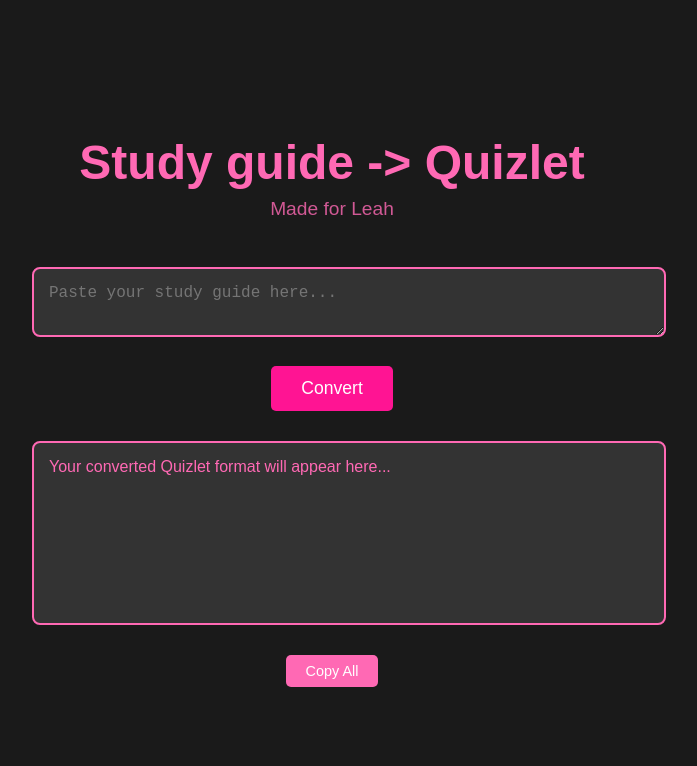
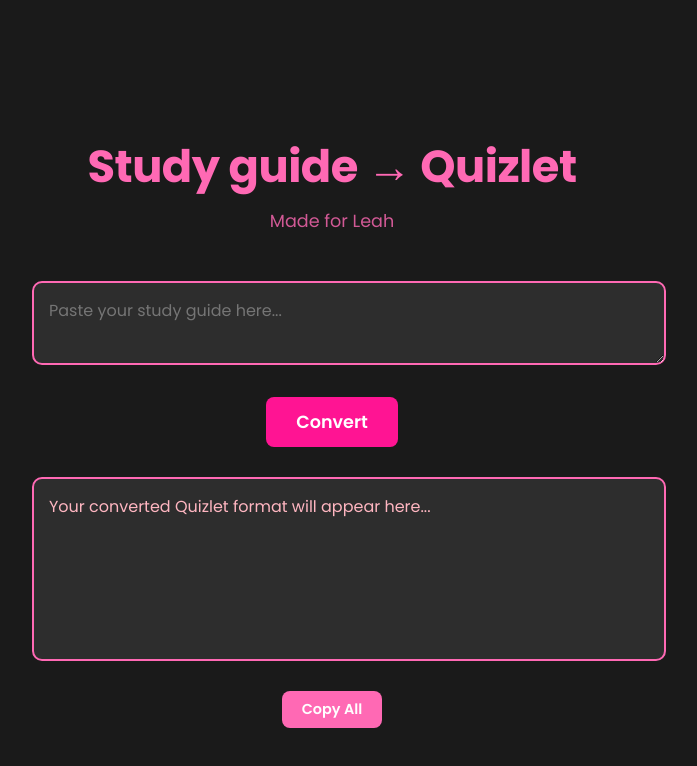
Before and after one commit to Yeti-Owner/quizlet-leah, a plain HTML site: page public/index.html in a window 1280 px wide. Shown: the whole page, without its empty margins (308-1005 px from the left). Drawn offline with Linux system fonts and the light colour scheme.

Commit message:
Moved to CSS file, new font

```diff
--- a/public/index.html
+++ b/public/index.html
@@ -2,80 +2,16 @@
 <html>
 <head>
   <title>Study Guide Converter</title>
-  <style>
-    body {
-      font-family: Arial, sans-serif;
-      background-color: #1a1a1a;
-      color: #ff69b4;
-      margin: 0;
-      min-height: 100vh;
-      display: flex;
-      flex-direction: column;
-      justify-content: center;
-      align-items: center;
-    }
-    .container {
-      max-width: 600px;
-      width: 90%;
-      margin: 20px auto;
-      text-align: center;
-    }
-    h1 {
-      font-size: 3rem;
-      margin-bottom: 0.5rem;
-    }
-    .subtitle {
-      font-size: 1.2rem;
-      margin-bottom: 2rem;
-      opacity: 0.8;
-    }
-    textarea {
-      width: 100%;
-      padding: 15px;
-      margin: 15px 0;
-      background-color: #333;
-      border: 2px solid #ff69b4;
-      border-radius: 8px;
-      color: #ff69b4;
-      font-size: 1rem;
-      resize: vertical;
-    }
-    button {
-      padding: 12px 30px;
-      background-color: #ff1493;
-      color: white;
-      border: none;
-      border-radius: 5px;
-      cursor: pointer;
-      font-size: 1.1rem;
-      transition: background-color 0.3s;
-      margin: 10px;
-    }
-    button:hover {
-      background-color: #ff0066;
-    }
-    #output {
-      width: 100%;
-      min-height: 150px;
-      padding: 15px;
-      margin: 20px 0;
-      background-color: #333;
-      border: 2px solid #ff69b4;
-      border-radius: 8px;
-      color: #ff69b4;
-      text-align: left;
-      white-space: pre-wrap;
-    }
-    .copy-btn {
-      background-color: #ff69b4;
-      padding: 8px 20px;
-      font-size: 0.9rem;
-    }
-  </style>
+  <meta charset="UTF-8">
+  <meta name="viewport" content="width=device-width, initial-scale=1.0">
+  <link rel="preconnect" href="https://fonts.googleapis.com">
+  <link rel="preconnect" href="https://fonts.gstatic.com" crossorigin>
+  <link href="https://fonts.googleapis.com/css2?family=Poppins:wght@400;600;700&display=swap" rel="stylesheet">
+  <link rel="stylesheet" href="/styles.css">
 </head>
 <body>
   <div class="container">
-    <h1>Study guide -> Quizlet</h1>
+    <h1>Study guide → Quizlet</h1>
     <div class="subtitle">Made for Leah</div>
 
     <textarea id="input" placeholder="Paste your study guide here..."></textarea>
@@ -107,8 +43,17 @@
     function copyOutput() {
       const output = document.getElementById("output");
       navigator.clipboard.writeText(output.textContent)
-        .then(() => alert('Copied to clipboard!'))
-        .catch(err => alert('Failed to copy!'));
+        .then(() => {
+          const copyBtn = document.querySelector('.copy-btn');
+          copyBtn.textContent = 'Copied!';
+          setTimeout(() => {
+            copyBtn.textContent = 'Copy All';
+          }, 2000);
+        })
+        .catch(err => {
+          alert('Failed to copy!');
+          console.error('Copy failed:', err);
+        });
     }
   </script>
 </body>
--- /dev/null
+++ b/public/styles.css
@@ -0,0 +1,111 @@
+body {
+    font-family: 'Poppins', sans-serif;
+    background-color: #1a1a1a;
+    color: #ff69b4;
+    margin: 0;
+    min-height: 100vh;
+    display: flex;
+    flex-direction: column;
+    justify-content: center;
+    align-items: center;
+    padding: 20px;
+  }
+
+  .container {
+    max-width: 600px;
+    width: 90%;
+    margin: 0 auto;
+    text-align: center;
+  }
+
+  h1 {
+    font-size: 2.8rem;
+    margin-bottom: 0.5rem;
+    font-weight: 700;
+    letter-spacing: -0.5px;
+  }
+
+  .subtitle {
+    font-size: 1.1rem;
+    margin-bottom: 2rem;
+    opacity: 0.8;
+    font-weight: 400;
+  }
+
+  textarea {
+    width: 100%;
+    padding: 15px;
+    margin: 15px 0;
+    background-color: #2d2d2d;
+    border: 2px solid #ff69b4;
+    border-radius: 10px;
+    color: #ffb6c1;
+    font-size: 1rem;
+    resize: vertical;
+    font-family: 'Poppins', sans-serif;
+    transition: all 0.3s ease;
+  }
+
+  textarea:focus {
+    outline: none;
+    border-color: #ff1493;
+    box-shadow: 0 0 0 3px rgba(255, 105, 180, 0.2);
+  }
+
+  button {
+    padding: 12px 30px;
+    background-color: #ff1493;
+    color: white;
+    border: none;
+    border-radius: 8px;
+    cursor: pointer;
+    font-size: 1.1rem;
+    transition: all 0.3s ease;
+    margin: 10px;
+    font-family: 'Poppins', sans-serif;
+    font-weight: 600;
+  }
+
+  button:hover {
+    background-color: #ff0066;
+    transform: translateY(-2px);
+  }
+
+  button:active {
+    transform: translateY(0);
+  }
+
+  #output {
+    width: 100%;
+    min-height: 150px;
+    padding: 15px;
+    margin: 20px 0;
+    background-color: #2d2d2d;
+    border: 2px solid #ff69b4;
+    border-radius: 10px;
+    color: #ffb6c1;
+    text-align: left;
+    white-space: pre-wrap;
+    line-height: 1.6;
+  }
+
+  .copy-btn {
+    background-color: #ff69b4;
+    padding: 8px 20px;
+    font-size: 0.9rem;
+  }
+
+  @media (max-width: 480px) {
+    h1 {
+      font-size: 2rem;
+    }
+
+    .subtitle {
+      font-size: 1rem;
+    }
+
+    button {
+      padding: 10px 20px;
+      font-size: 1rem;
+    }
+  }
```
